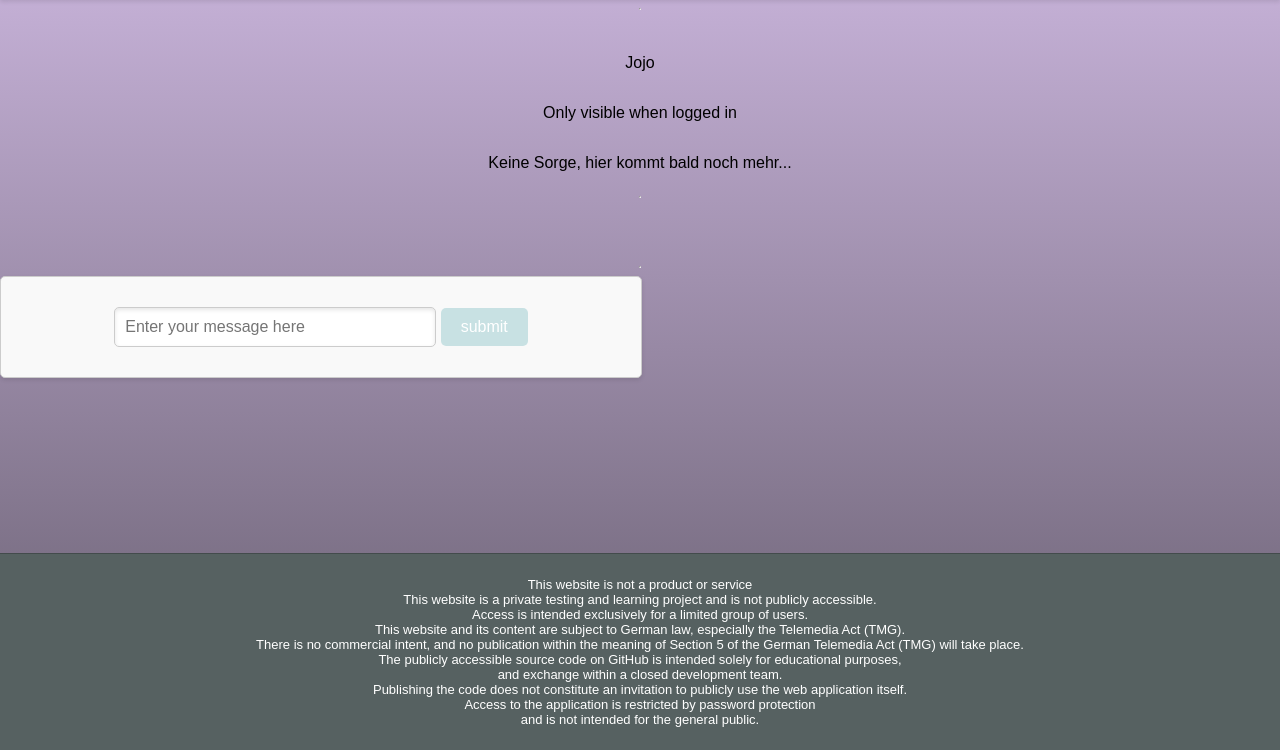
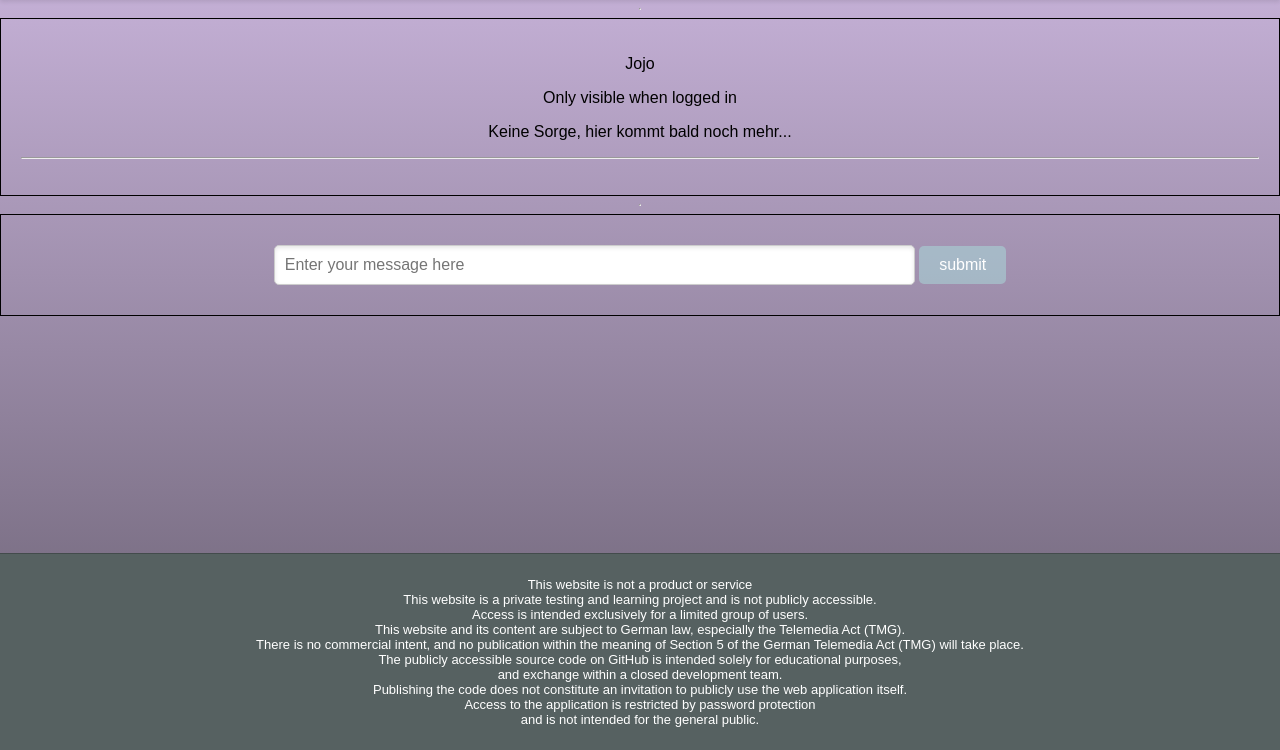
Before and after one commit to horsthacker07/privat-sozial-media, a Flask app: page /home in a window 1280 px wide. Shown: the part 50-800 px from the top of the page. Run offline with Flask 3, Linux system fonts and the light colour scheme; the visitor is signed in with stand-in values (Sample User, id 1); data that the repository does not hold is empty.

Commit message:
Refactor content and messages layout in stylesheet_home.css to remove float properties and enhance styling

```diff
--- a/static/stylesheet_home.css
+++ b/static/stylesheet_home.css
@@ -44,23 +44,17 @@
 }
 
 .body div[type="content"] {
-    float: left; /* Nimmt den verfügbaren Platz ein */
-    display: flex;
-    flex-direction: column; /* Stellt sicher, dass die Kinder vertikal angeordnet sind */
     justify-content: center; /* Zentriert den Inhalt vertikal */
     align-items: center; /* Zentriert den Inhalt horizontal */
     padding: 20px; /* Innenabstand */
+    border: 1px solid #000000; /* Grauer Rahmen */
 }
 
 .body div[type="messages"] {
-    float: right; /* Nimmt den verfügbaren Platz ein */
-    background-color: #f9f9f9; /* Heller Hintergrund für den Nachrichtenbereich */
-    border: 1px solid #ccc; /* Grauer Rahmen */
-    border-radius: 5px; /* Abgerundete Ecken */
+    justify-content: center; /* Zentriert den Inhalt vertikal */
+    align-items: center; /* Zentriert den Inhalt horizontal */
     padding: 20px; /* Innenabstand */
-    width: 80%; /* Breite des Nachrichtenbereichs */
-    max-width: 600px; /* Maximale Breite */
-    box-shadow: 0 2px 4px rgba(0, 0, 0, 0.1); /* Schatten für 3D-Effekt */
+    border: 1px solid #000000; /* Grauer Rahmen */
 }
 
 .body input[type="text"] {
```
